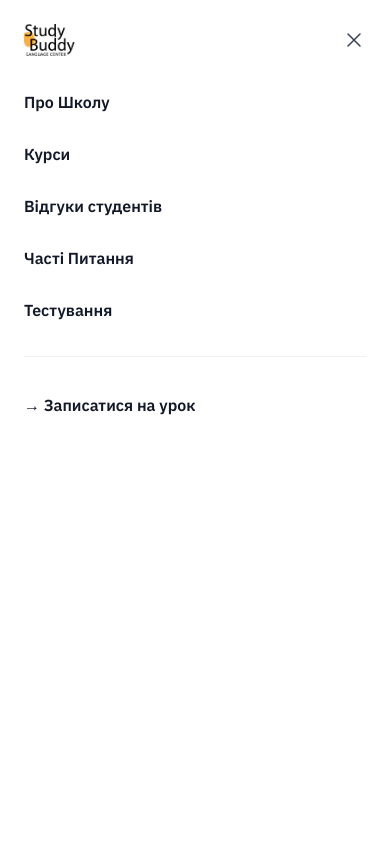
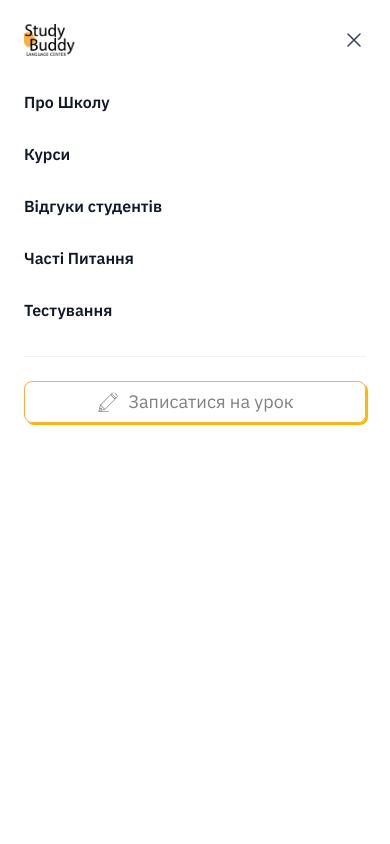
Before and after one commit to yeldynov/study-buddy, a Next.js app: page / in a window 390 px wide. Both pictures are taken after a click on the button "Open main menu". Shown: the top 844 px of the page. Built offline with nearby package versions, Linux system fonts and the light colour scheme.

Commit message:
fixing homepage first p appearence & mob nav button

```diff
--- a/app/page.jsx
+++ b/app/page.jsx
@@ -7,19 +7,14 @@ const About = () => {
     <div className='p-6 lg:p-20 flex flex-col gap-[60px]'>
       {/* TOP */}
       <motion.div
-        initial='hidden'
-        whileInView='visible'
-        viewport={{ once: true, amount: 0.5 }}
-        transition={{ duration: 0.2 }}
-        variants={{
-          hidden: { opacity: 0, x: -50 },
-          visible: { opacity: 1, x: 0 },
-        }}
+        initial={{ opacity: 0 }}
+        animate={{ opacity: 1 }}
+        transition={{ duration: 0.5 }}
       >
         <motion.h2
           initial='hidden'
           whileInView='visible'
-          viewport={{ once: true, amount: 0.5 }}
+          viewport={{ once: true }}
           transition={{ duration: 0.5 }}
           variants={{
             hidden: { opacity: 0, x: -50 },
--- a/components/navbar.jsx
+++ b/components/navbar.jsx
@@ -175,9 +175,20 @@ export default function Navbar() {
                   <div className='py-6'>
                     <Link
                       href='/subscribe'
-                      className='-mx-3 block rounded-lg px-3 py-2.5 text-base font-semibold leading-7 text-gray-900 hover:bg-gray-50'
+                      className={` ${
+                        pathname === '/subscribe'
+                          ? 'bg-[#FCCF8D] text-black'
+                          : ''
+                      } flex gap-2 h-6 p-5 items-center justify-center text-lg text-[#818181]  leading-6 border border-[#FAAF41] rounded-lg shadow-[2px_2px_0px_0px_rgba(255,184,0)] hover:bg-[#FEE9CAB3] active:bg-[#FAAF41] active:text-black `}
                     >
-                      <span aria-hidden='true'>&rarr;</span> Записатися на урок
+                      <span aria-hidden='true'>
+                        <img
+                          className='h-6 w-6 '
+                          src='/icons/icon_pen.svg'
+                          alt=''
+                        />
+                      </span>
+                      Записатися на урок
                     </Link>
                   </div>
                 </div>
```
